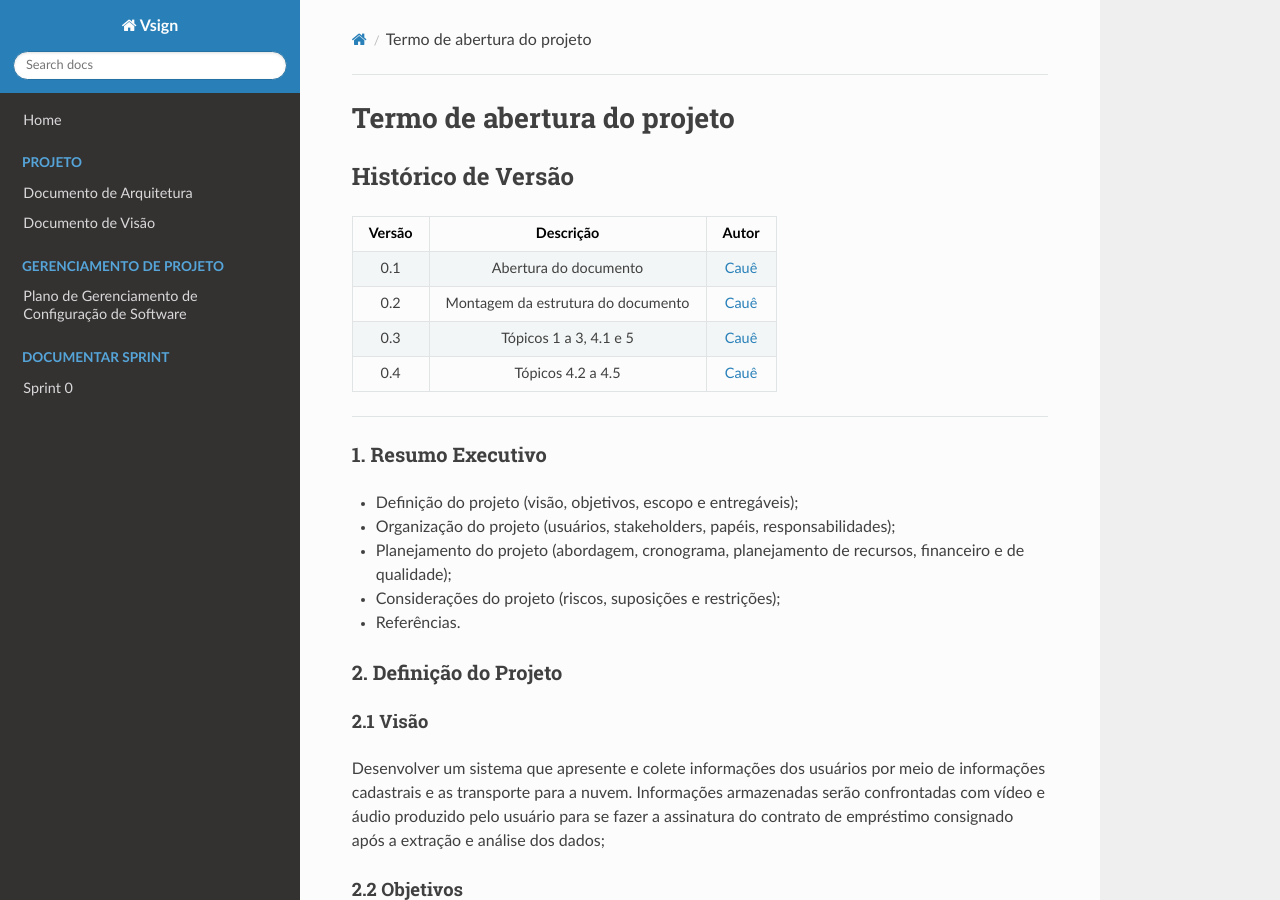
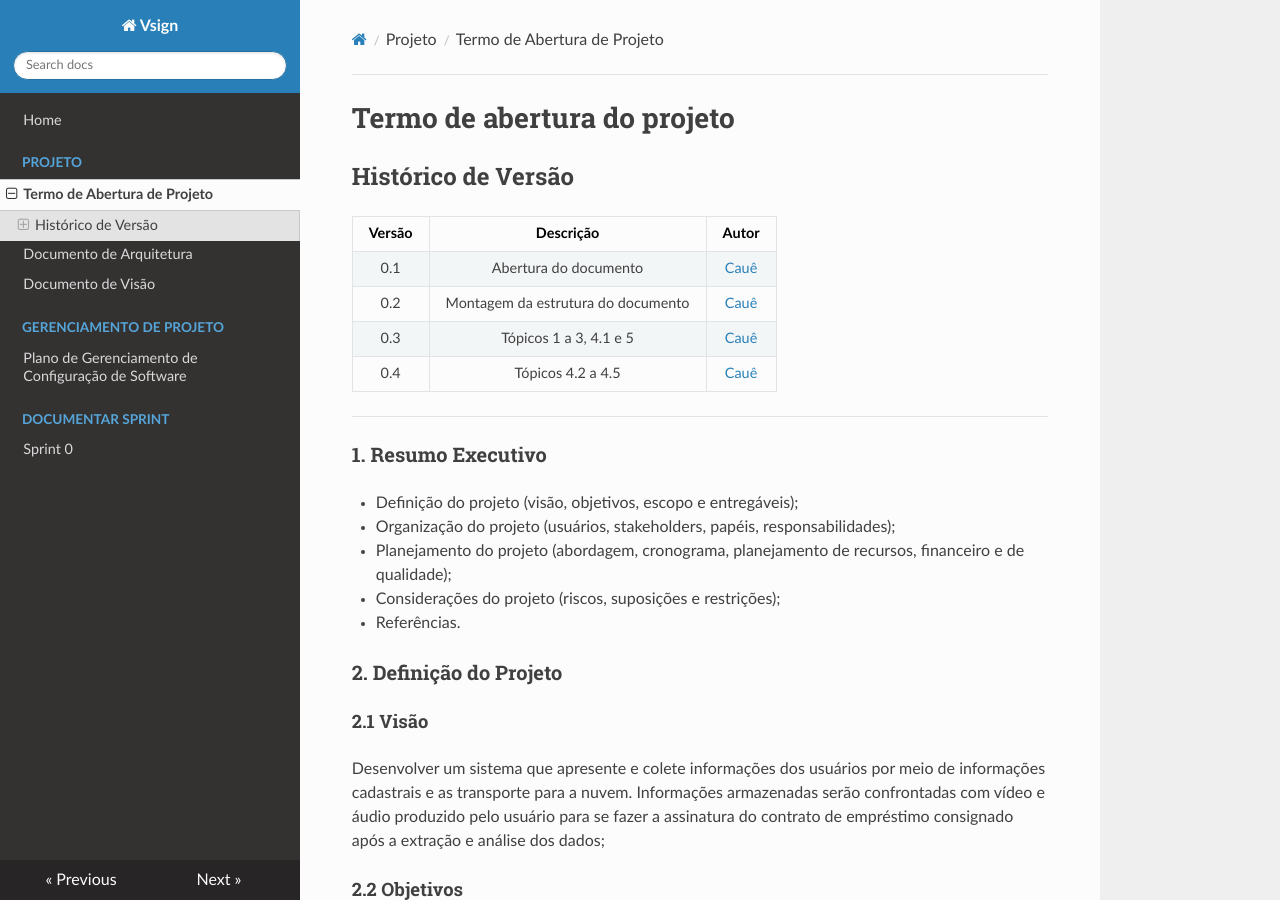
Before and after one commit to fga-eps-mds/2019.2-Vsign, an MkDocs documentation site: the page built from docs/project/tap.md, in a window 1280 px wide and 900 px high. Built offline with MkDocs 1.6.1, drawn with Linux system fonts in a browser that asks for light colours; nearby versions of some CDN libraries.

Commit message:
Adicionado rota do tap na wiki

```diff
--- a/mkdocs.yml
+++ b/mkdocs.yml
@@ -2,6 +2,7 @@ site_name: Vsign
 nav:
     - Home: README.md
     - Projeto:
+        - 'Termo de Abertura de Projeto': 'project/tap.md'
         - 'Documento de Arquitetura': 'project/architectureDocument.md'
         - 'Documento de Visão': 'project/vision-document.md'
     - Gerenciamento de Projeto:
```
